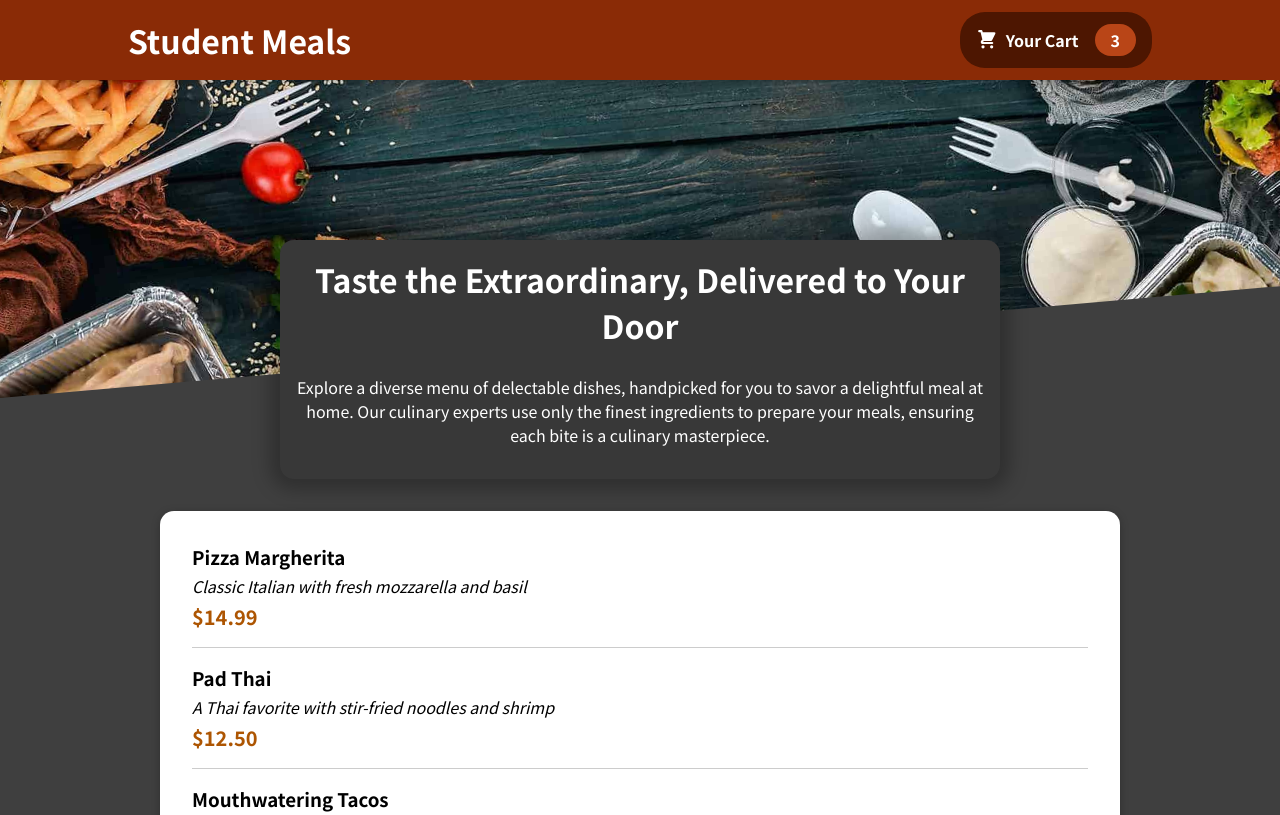
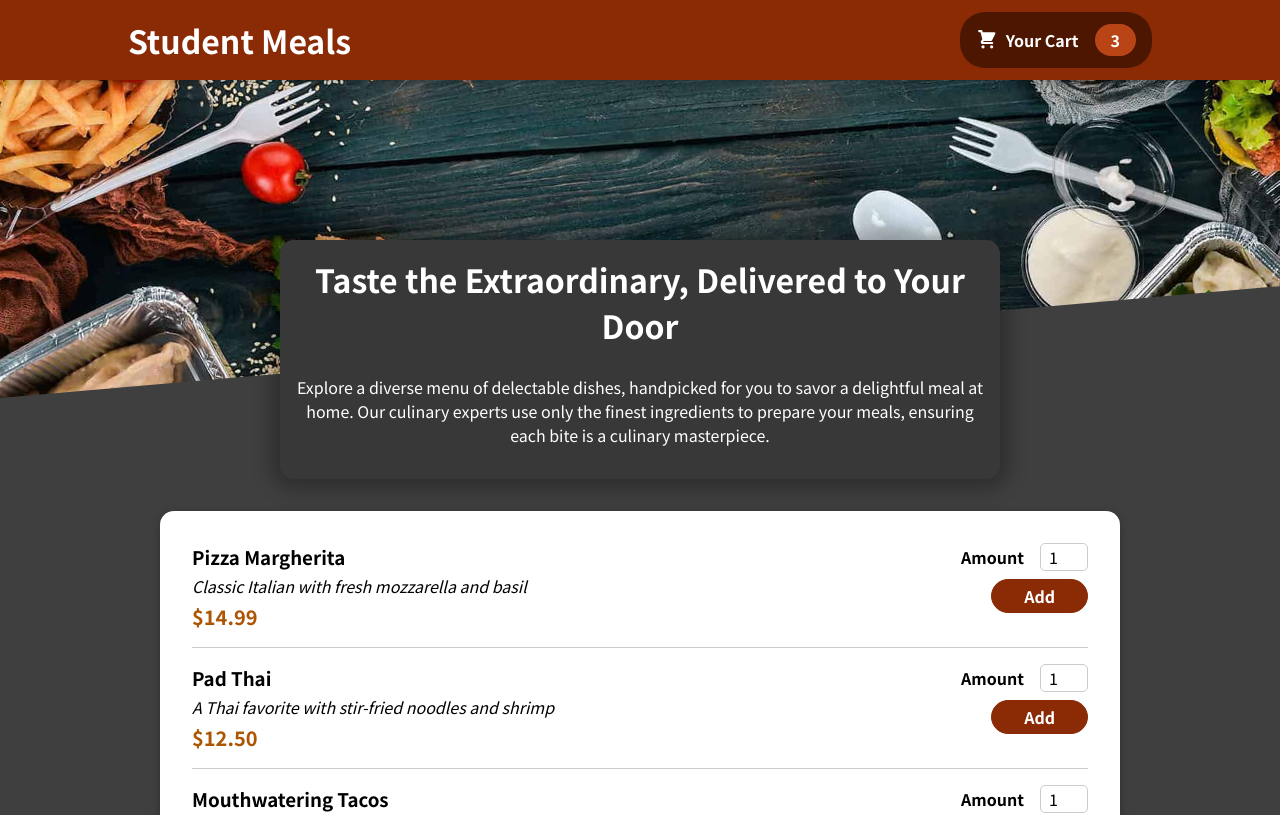
Before and after one commit to Kinshuk3/Food-Shopping-Cart-React, a React (Create React App) app: page / in a window 1280 px wide. Shown: the top 815 px of the page. Built offline with nearby package versions, Linux system fonts and the light colour scheme.

Commit message:
Added MealItemForm component and Input Component

```diff
--- a/src/components/Meals/MealItem/MealItem.js
+++ b/src/components/Meals/MealItem/MealItem.js
@@ -1,4 +1,5 @@
 import classes from "./MealItem.module.css"
+import MealItemForm from "./MealItemForm";
 
 const MealItem = (props) => {
   const price = `$${props.price.toFixed(2)}`;
@@ -10,7 +11,7 @@
         <div className={classes.price}>{price}</div>
       </div>
       <div>
-
+        <MealItemForm />
       </div>
     </li>
   );
--- /dev/null
+++ b/src/components/Meals/MealItem/MealItemForm.js
@@ -0,0 +1,21 @@
+import Input from "../../UI/Input"
+import classes from './MealItemForm.module.css'
+
+const MealItemForm = (props) => {
+
+    return (
+        <form className={classes.form}>
+            <Input label="Amount" input={{
+                id: 'amount',
+                type: 'number',
+                min: '1',
+                max: '5',
+                step: '1',
+                defaultValue: '1'
+            }} />
+            <button>Add</button>
+        </form>
+    )
+}
+
+export default MealItemForm;
--- /dev/null
+++ b/src/components/Meals/MealItem/MealItemForm.module.css
@@ -0,0 +1,20 @@
+.form {
+    text-align: right;
+  }
+
+  .form button {
+    font: inherit;
+    cursor: pointer;
+    background-color: #8a2b06;
+    border: 1px solid #8a2b06;
+    color: white;
+    padding: 0.25rem 2rem;
+    border-radius: 20px;
+    font-weight: bold;
+  }
+
+  .form button:hover,
+  .form button:active {
+    background-color: #641e03;
+    border-color: #641e03;
+  }
--- /dev/null
+++ b/src/components/UI/Input.js
@@ -0,0 +1,13 @@
+import classes from "./Input.module.css"
+
+const Input = (props) => {
+
+    return (
+        <div className={classes.input}>
+            <label htmlFor={props.input.id}>{props.label}</label>
+            <input {...props.input}/>
+        </div>
+    )
+}
+
+export default Input
--- /dev/null
+++ b/src/components/UI/Input.module.css
@@ -0,0 +1,18 @@
+.input {
+    display: flex;
+    align-items: center;
+    margin-bottom: 0.5rem;
+  }
+
+  .input label {
+    font-weight: bold;
+    margin-right: 1rem;
+  }
+
+  .input input {
+    width: 3rem;
+    border-radius: 5px;
+    border: 1px solid #ccc;
+    font: inherit;
+    padding-left: 0.5rem;
+  }
```
